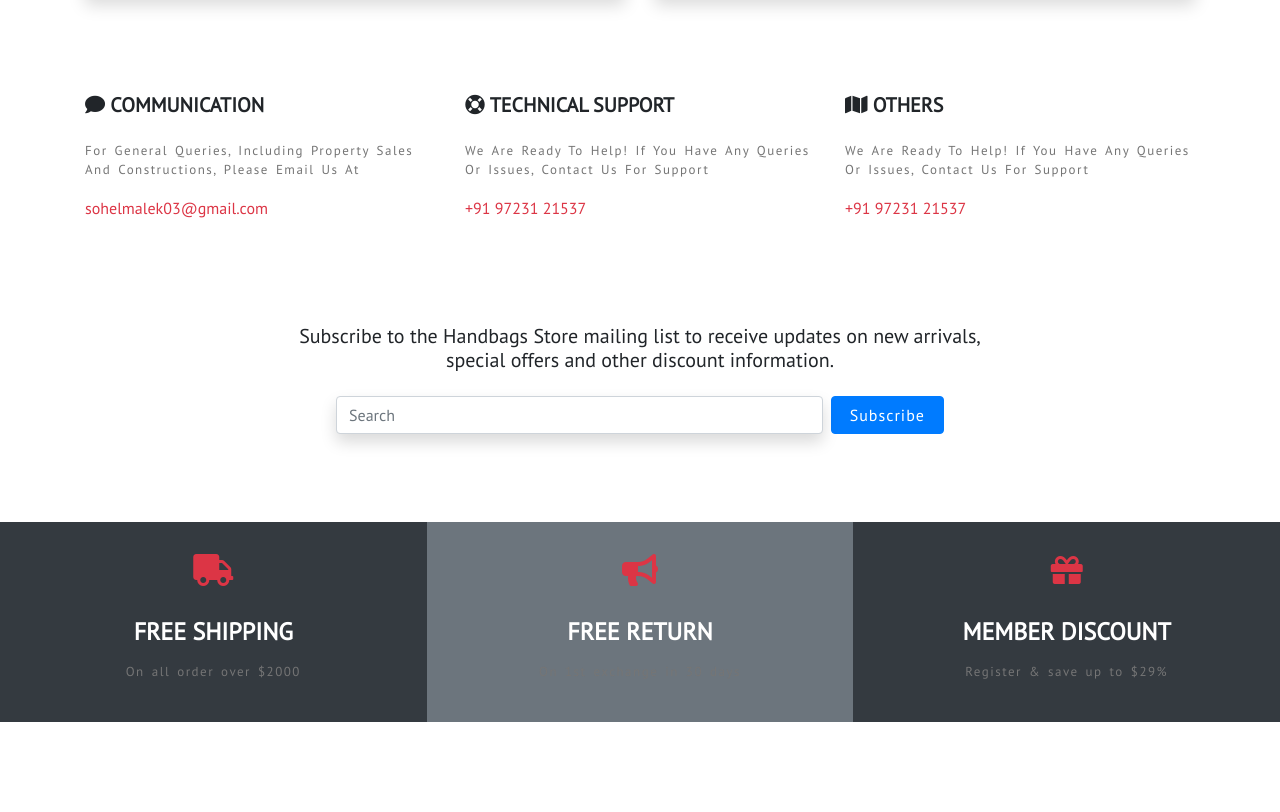
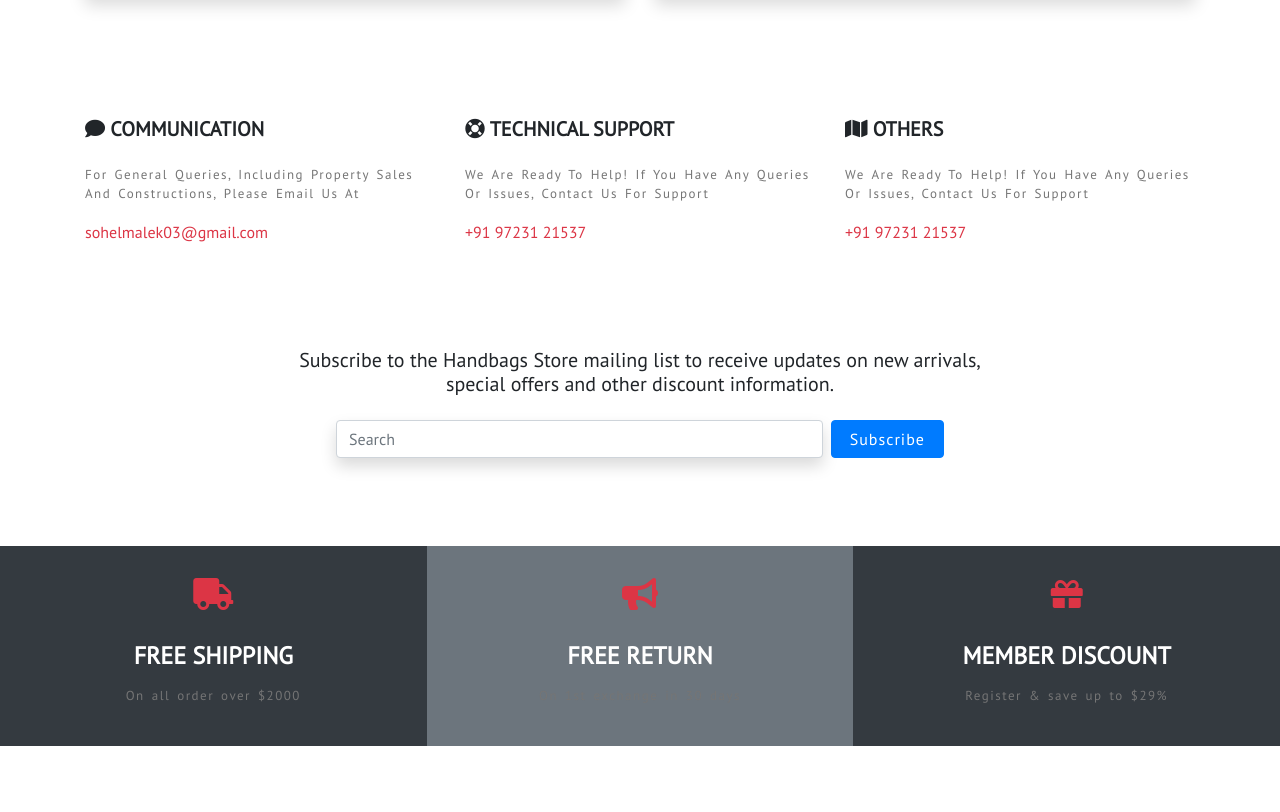
Before and after one commit to sohelmalek/sambag, a plain HTML site: page Contact.html in a window 1280 px wide. Shown: the part 836-1648 px from the top of the page. Drawn offline with nearby package versions, Linux system fonts and the light colour scheme; a web font is replaced by a local one.

Commit message:
Update Contact.html

```diff
--- a/Contact.html
+++ b/Contact.html
@@ -148,18 +148,18 @@
             <div class="support">
                 <div class="container py-3 py-md-5">
                     <div class="row">
-                        <div class="col-md-4">
+                        <div class="col-md-4 mt-4">
                             <h5 class="font-weight-bold"><i class="fas fa-comment"></i> COMMUNICATION</h5>
                             <p class="mt-4">For General Queries, Including Property Sales And Constructions, Please Email Us At</p>
                             <a href="#" class="text-danger">sohelmalek03@gmail.com</a>
                         </div>
-                        <div class="col-md-4">
+                        <div class="col-md-4 mt-4">
                             <h5 class="font-weight-bold"><i class="fas fa-life-ring"></i> TECHNICAL SUPPORT
                             </h5>
                             <p class="mt-4">We Are Ready To Help! If You Have Any Queries Or Issues, Contact Us For Support</p>
                             <a href="#" class="text-danger">+91 97231 21537</a>
                         </div>
-                        <div class="col-md-4">
+                        <div class="col-md-4 mt-4">
                             <h5 class="font-weight-bold"><i class="fa fa-map" aria-hidden="true"></i> OTHERS</h5>
                             <p class="mt-4">We Are Ready To Help! If You Have Any Queries Or Issues, Contact Us For Support</p>
                             <a href="#" class="text-danger">+91 97231 21537</a>
```
